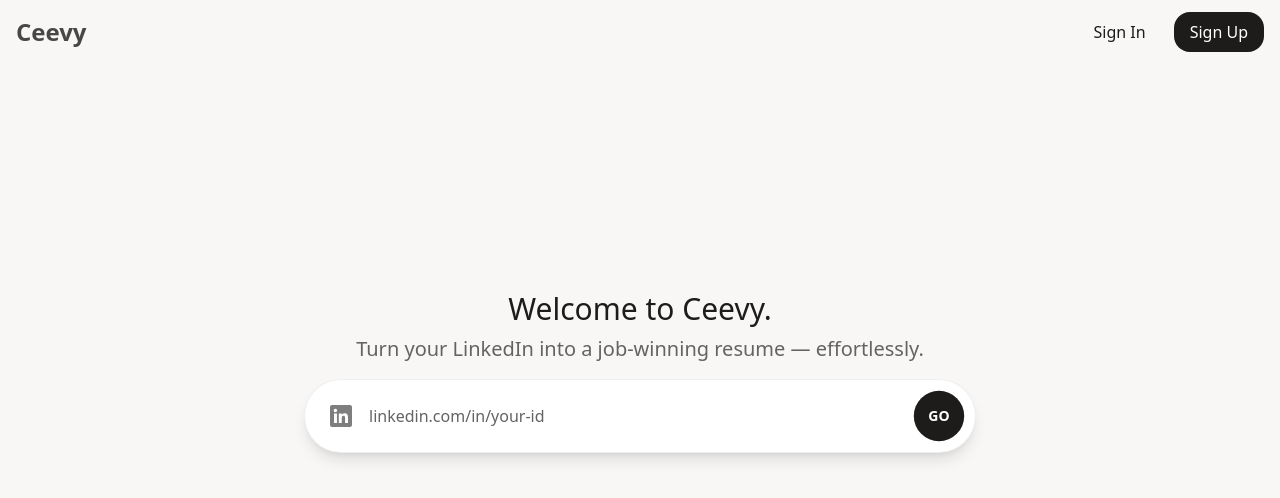
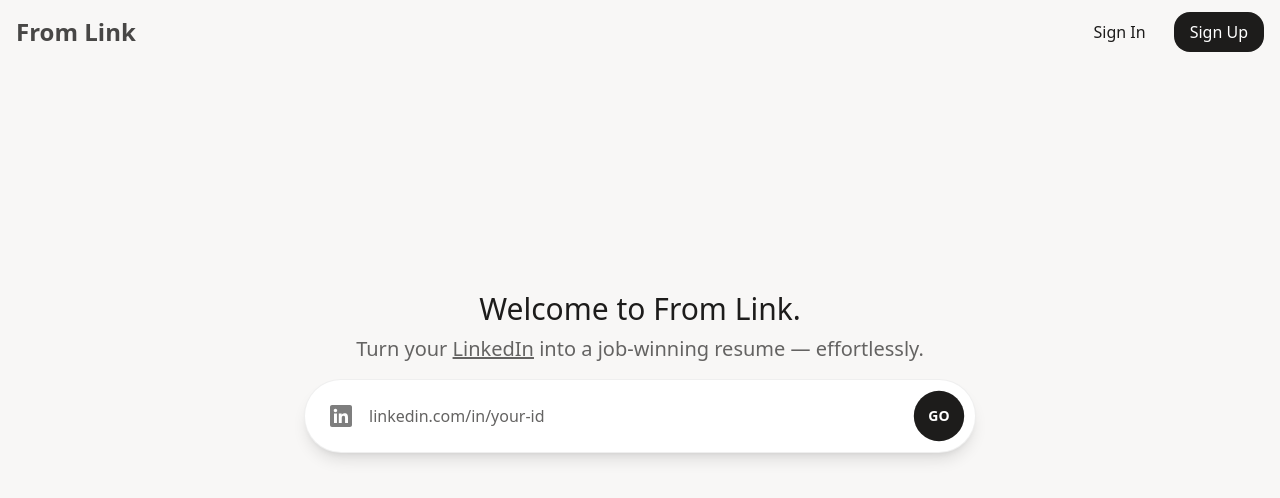
Before and after one commit to victorchicu/workley-app, an Angular app: page / in a window 1280 px wide. Shown: the top 498 px of the page. Built offline with nearby package versions, Linux system fonts and the light colour scheme.

Commit message:
Thinking on name

```diff
--- a/src/app/app.component.html
+++ b/src/app/app.component.html
@@ -1,11 +1,15 @@
-<div class="min-h-screen bg-[#f8f7f6] text-slate-800 flex flex-col font-sans">
+<div class="min-h-screen text-slate-800 flex flex-col font-sans">
 
   <nav class="w-full px-4 py-3 flex justify-between items-center">
-    <a [routerLink]="['/']" class="flex items-center text-2xl font-bold text-[#1d1c1b] opacity-80 relative after:content-[''] after:absolute after:bottom-0 after:left-0 after:h-[2px] after:w-full after:bg-current after:origin-right after:scale-x-0 hover:after:origin-left hover:after:scale-x-100 after:transition-transform after:duration-300">
-      Ceevy
-    </a>
+    <span>
+       <a [routerLink]="['/']"
+          class="flex items-center text-2xl font-bold text-[#1d1c1b] opacity-80 relative after:content-[''] after:absolute after:bottom-0 after:left-0 after:h-[2px] after:w-full after:bg-current after:origin-right after:scale-x-0 hover:after:origin-left hover:after:scale-x-100 after:transition-transform after:duration-300">
+         From Link
+      </a>
+    </span>
     <div class="flex items-center space-x-2 sm:space-x-3">
-      <button type="button" class="relative inline-block after:content-[''] after:absolute after:bottom-0 after:left-0 after:h-[2px] after:w-full after:bg-current after:origin-right after:scale-x-0 hover:after:origin-left hover:after:scale-x-100 after:transition-transform after:duration-300 px-4 py-2 text-base font-medium text-[#1d1c1b] cursor-pointer">
+      <button type="button"
+              class="relative inline-block after:content-[''] after:absolute after:bottom-0 after:left-0 after:h-[2px] after:w-full after:bg-current after:origin-right after:scale-x-0 hover:after:origin-left hover:after:scale-x-100 after:transition-transform after:duration-300 px-4 py-2 text-base font-medium text-[#1d1c1b] cursor-pointer">
         Sign In
       </button>
       <button type="button" class="px-4 py-2 text-base font-medium text-white bg-[#1d1c1b] rounded-2xl cursor-pointer">
@@ -19,10 +23,11 @@
       <div class="relative">
         <div class="absolute bottom-full left-0 right-0 mb-4 text-center">
           <h1 class="text-2xl md:text-3xl font-medium text-[#1d1c1b] mb-1 sm:mb-2">
-            Welcome to Ceevy.
+            Welcome to From Link.
           </h1>
           <p class="text-lg md:text-xl text-[#646362]">
-            Turn your LinkedIn into a job-winning resume — effortlessly.
+            Turn your <a href="https://linkedin.com" class="underline" target="_blank"
+                         rel="nofollow noopener noreferrer">LinkedIn</a> into a job-winning resume — effortlessly.
           </p>
         </div>
 
--- a/src/index.html
+++ b/src/index.html
@@ -7,7 +7,7 @@
   <meta name="viewport" content="width=device-width, initial-scale=1">
   <link rel="icon" type="image/x-icon" href="favicon.ico">
 </head>
-<body>
+<body class="bg-[#f8f7f6]">
   <app-root></app-root>
 </body>
 </html>
```
